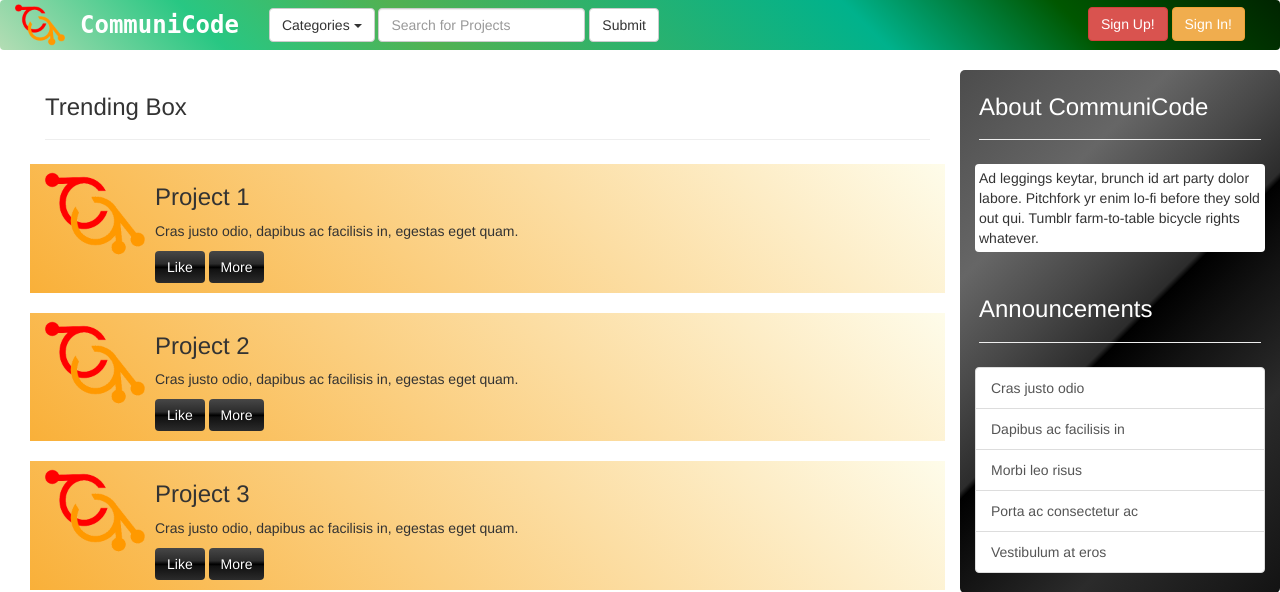
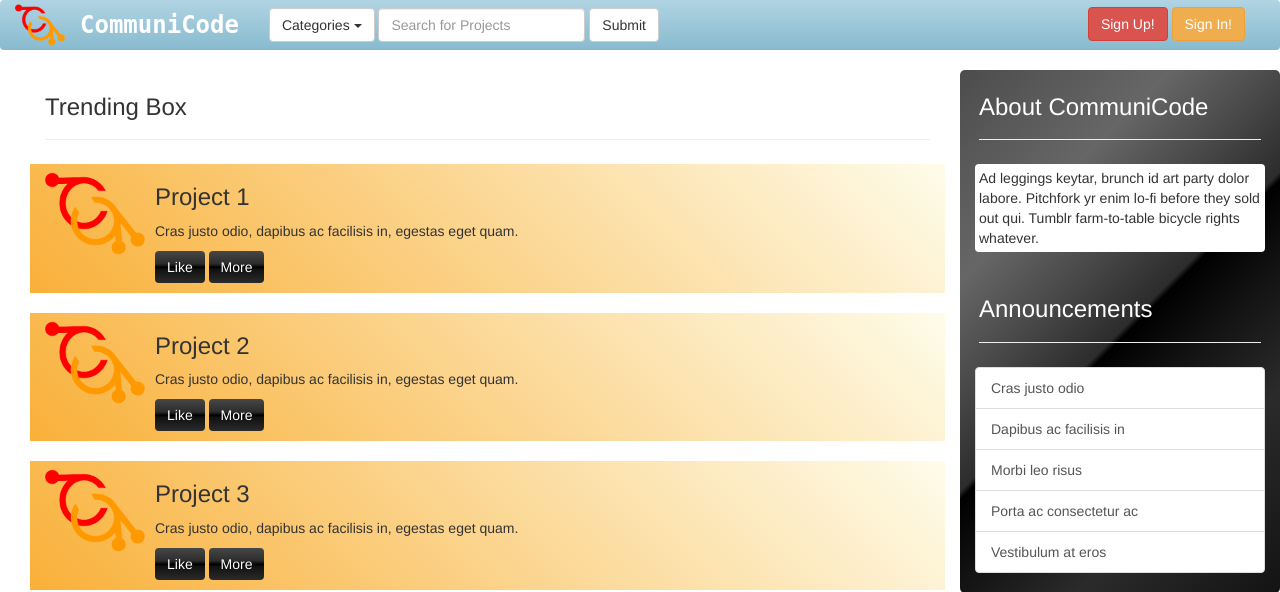
Before and after one commit to FrejaThoresen/CommuniCode, a Django app: template templates/startPage.html in a window 1280 px wide. Shown: the top 592 px of the page. Run offline with Django 3.2, Linux system fonts and the light colour scheme; the template is opened without the code that fills it, so the values that code supplies are empty.

Commit message:
Made startPage use new css style

```diff
--- a/templates/startPage.html
+++ b/templates/startPage.html
@@ -4,13 +4,13 @@
 <html>
 	<head>
 		<meta charset="utf-8">
-		<title>edx-bootsrap-project-one</title>
+		<title>CommuniCode</title>
 		<link href="./../static/css/bootstrap.min.css" rel="stylesheet"/>
 		<link href="./../static/css/gardient.css" rel="stylesheet"/>
 	</head>
 	<body>
 
-		<nav class="navbar navbar-default gardientInverse" style="	  border:none;">
+		<nav class="navbar navbar-default prettygardient" style="	  border:none;">
 			<div class="container-fluid">
 			<div class="navbar-header">
 				<a class="navbar-brand" href="#">
```
